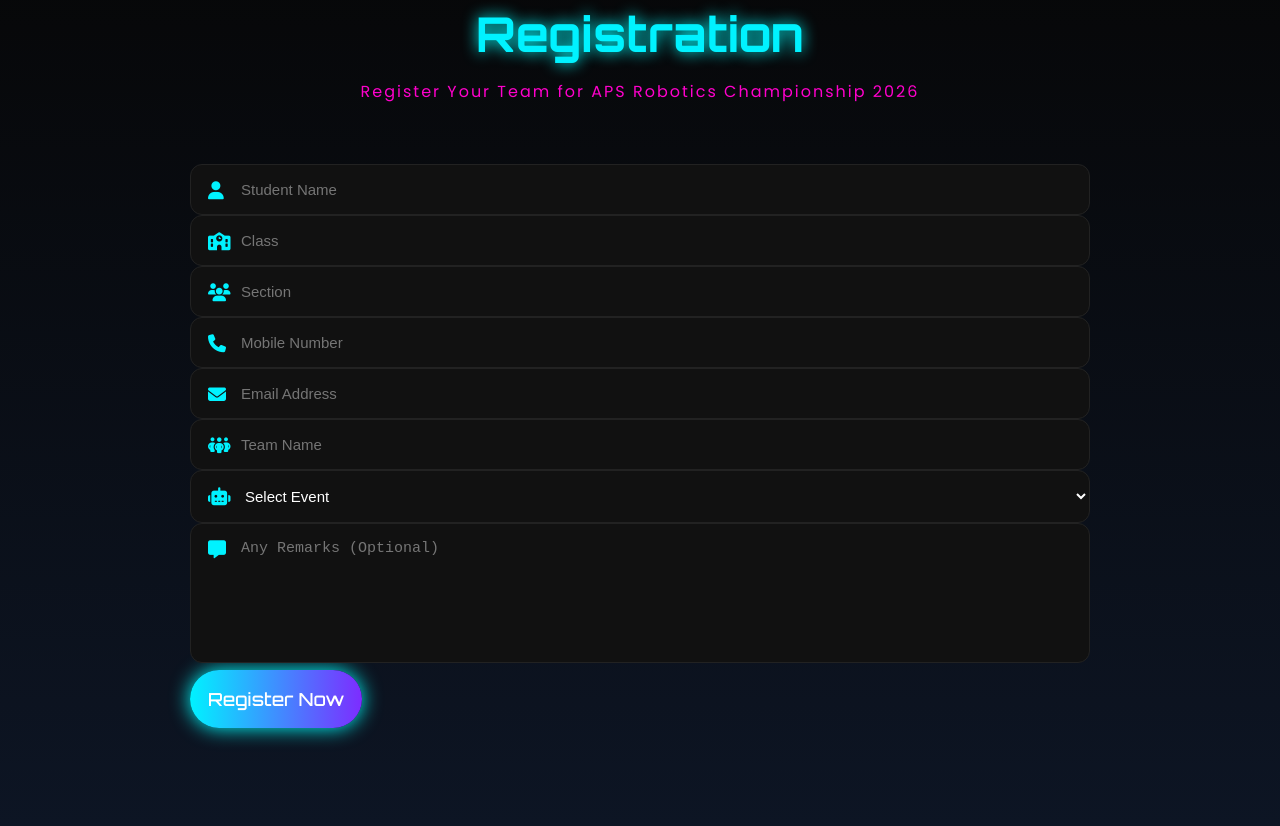
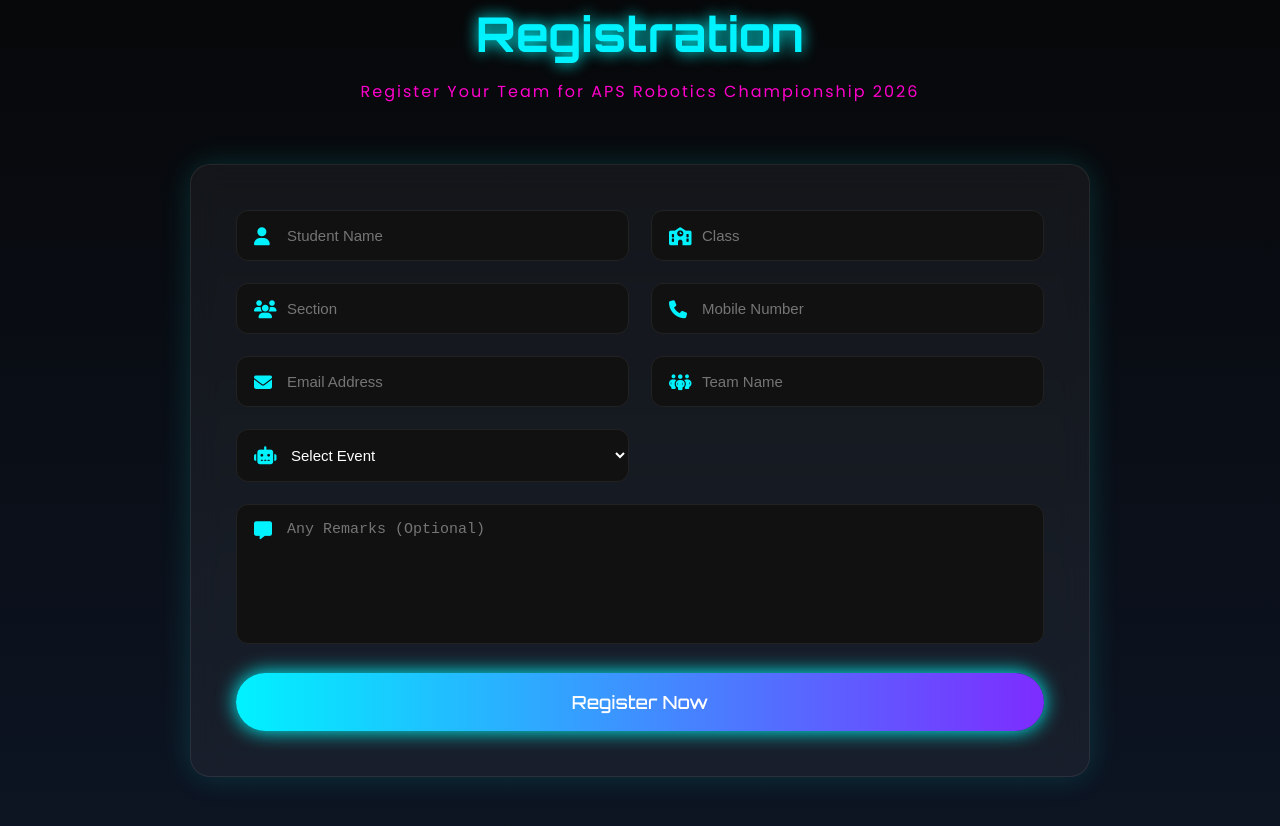
Before and after one commit to robotic-champ/robotic-champs, a plain HTML site: page index.html in a window 1280 px wide. Shown: the part 2434-3260 px from the top of the page. Drawn offline with Linux system fonts and the light colour scheme.

Commit message:
Update index.html

```diff
--- a/index.html
+++ b/index.html
@@ -219,7 +219,7 @@
 
     <div class="register-container">
 
-       <form action="https://formspree.io/f/xjybbgyp" method="POST">
+      <form action="https://formspree.io/f/xjybbgyp" method="POST" class="register-form">
 
                 <div class="input-box">
                 <i class="fa-solid fa-user"></i>
```
